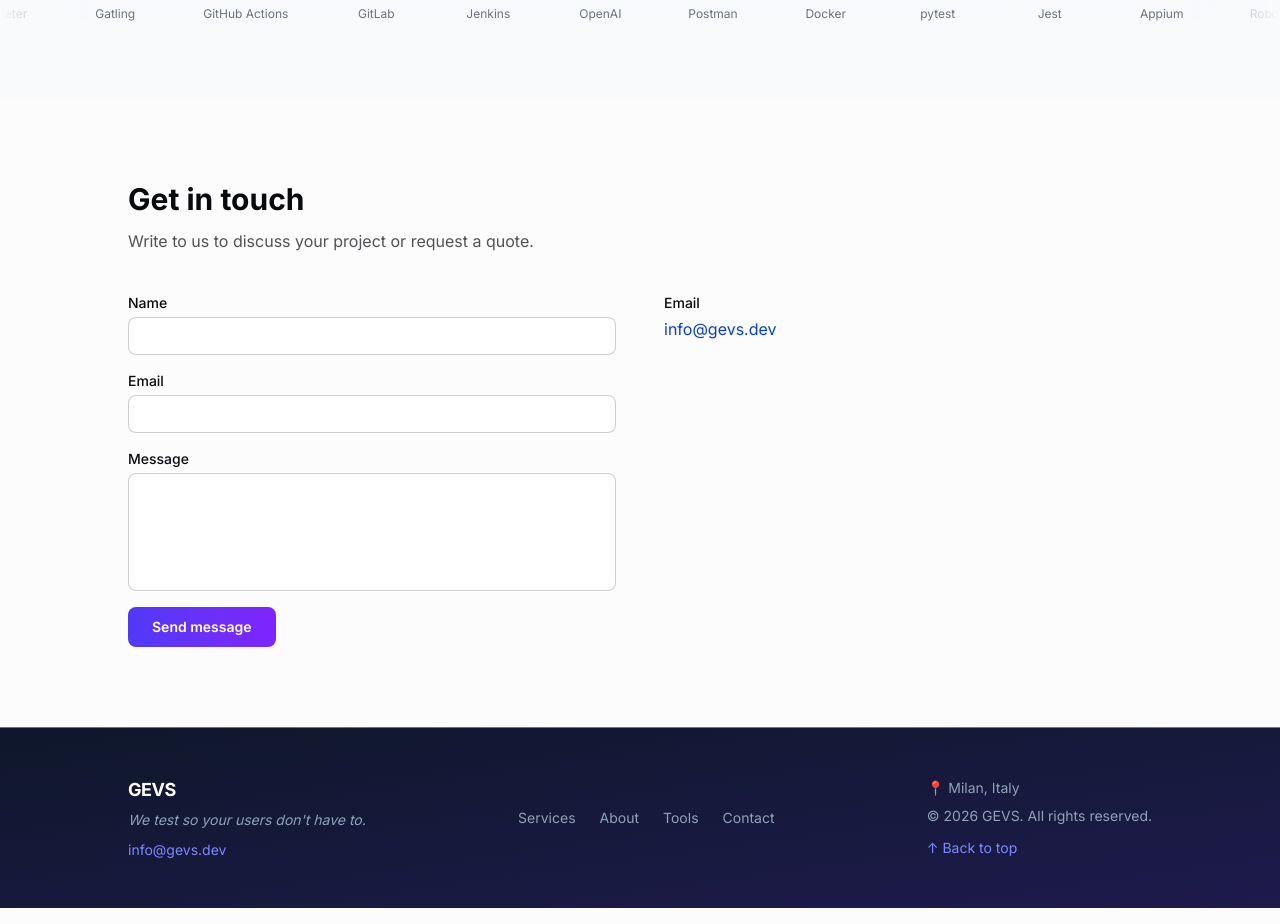
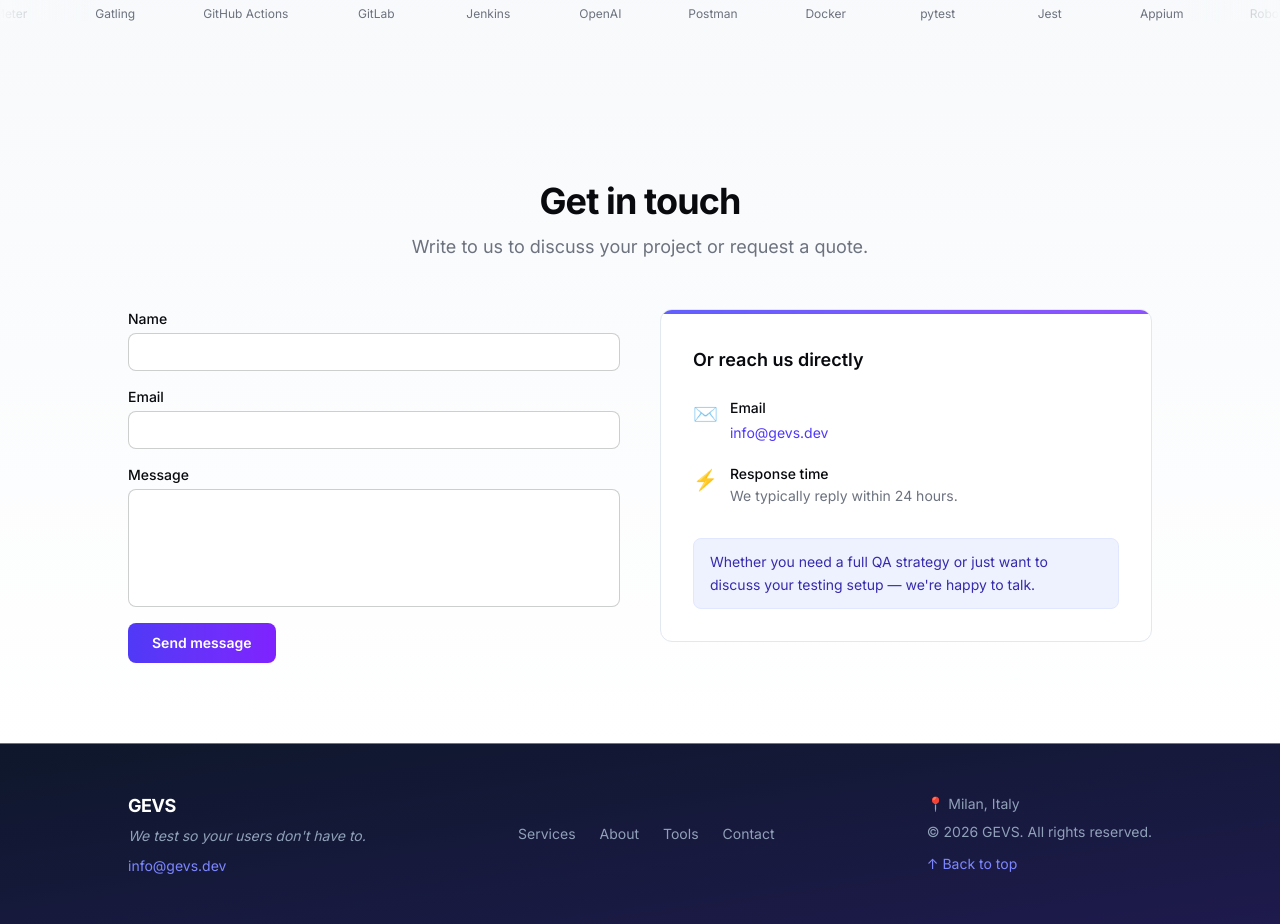
Before and after one commit to gevs-devs/gevs-devs-website, a Next.js app: page / in a window 1280 px wide. Shown: the part 3041-3965 px from the top of the page. Built offline with nearby package versions, Linux system fonts and the light colour scheme.

Commit message:
feat: redesign contact section with centered header and info card

```diff
--- a/components/sections/ContactSection.tsx
+++ b/components/sections/ContactSection.tsx
@@ -8,46 +8,62 @@ export default function ContactSection() {
   return (
     <section
       id="contact"
-      className="scroll-mt-16 py-20 px-6 bg-surface"
+      className="scroll-mt-16 py-20 px-6 bg-gradient-to-b from-slate-50 to-white"
       aria-labelledby="contact-heading"
     >
       <div className="max-w-5xl mx-auto">
+        {/* Section header — consistent with rest of page */}
+        <div className="text-center mb-12">
           <h2
             id="contact-heading"
-          className="text-3xl font-bold text-ink mb-3"
+            className="text-3xl md:text-4xl font-bold text-ink tracking-tight"
           >
             {content.heading}
           </h2>
-        <p className="text-ink/70 mb-10 max-w-xl">{content.subheading}</p>
+          <p className="text-lg text-muted mt-3 max-w-xl mx-auto">
+            {content.subheading}
+          </p>
+        </div>
 
-        <div className="grid grid-cols-1 lg:grid-cols-2 gap-12">
+        <div className="grid grid-cols-1 lg:grid-cols-2 gap-10">
           {/* Contact form */}
           <ContactForm labels={content} />
 
-          {/* Direct contact details */}
-          <div className="flex flex-col gap-4">
+          {/* Contact info card */}
+          <div className="rounded-xl border border-slate-200 bg-white overflow-hidden flex flex-col h-fit">
+            <div className="h-1 bg-gradient-to-r from-indigo-500 to-violet-500" aria-hidden="true" />
+            <div className="p-8 flex flex-col gap-6">
+              <h3 className="text-lg font-semibold text-ink">Or reach us directly</h3>
+
+              <div className="flex flex-col gap-5">
+                <div className="flex items-start gap-3">
+                  <span className="text-xl mt-0.5">✉️</span>
                   <div>
-              <p className="text-sm font-medium text-ink mb-1">Email</p>
+                    <p className="text-sm font-medium text-ink mb-0.5">Email</p>
                     <a
                       href={`mailto:${content.directEmail}`}
-                className="text-brand hover:text-brand-dark transition-colors"
+                      className="text-indigo-600 hover:text-indigo-500 transition-colors text-sm"
                     >
                       {content.directEmail}
                     </a>
                   </div>
-            {/* <div>
-              <p className="text-sm font-medium text-ink mb-1">
-                {content.linkedinLabel}
+                </div>
+
+                <div className="flex items-start gap-3">
+                  <span className="text-xl mt-0.5">⚡</span>
+                  <div>
+                    <p className="text-sm font-medium text-ink mb-0.5">Response time</p>
+                    <p className="text-sm text-muted">We typically reply within 24 hours.</p>
+                  </div>
+                </div>
+              </div>
+
+              <div className="mt-2 rounded-lg bg-indigo-50 border border-indigo-100 px-4 py-3">
+                <p className="text-sm text-indigo-800 leading-relaxed">
+                  Whether you need a full QA strategy or just want to discuss your testing setup — we&apos;re happy to talk.
                 </p>
-              <a
-                href="https://www.linkedin.com/company/example"
-                target="_blank"
-                rel="noopener noreferrer"
-                className="text-brand hover:text-brand-dark transition-colors"
-              >
-                linkedin.com/company/example
-              </a>
-            </div> */}
+              </div>
+            </div>
           </div>
         </div>
       </div>
```
Lines whose indentation alone changed are shown as unchanged.
